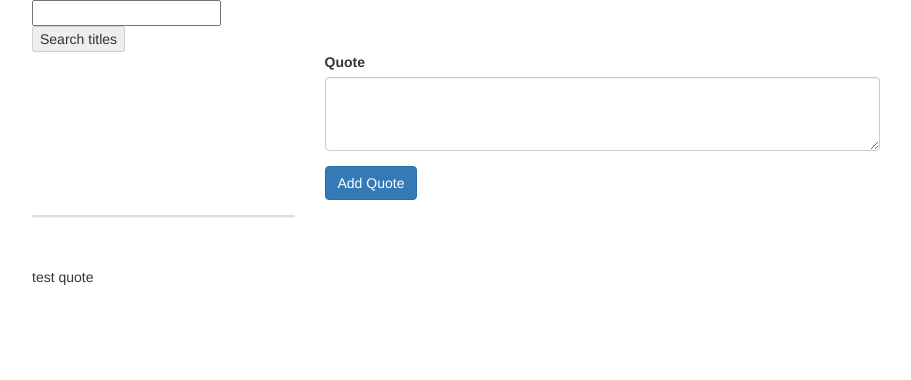
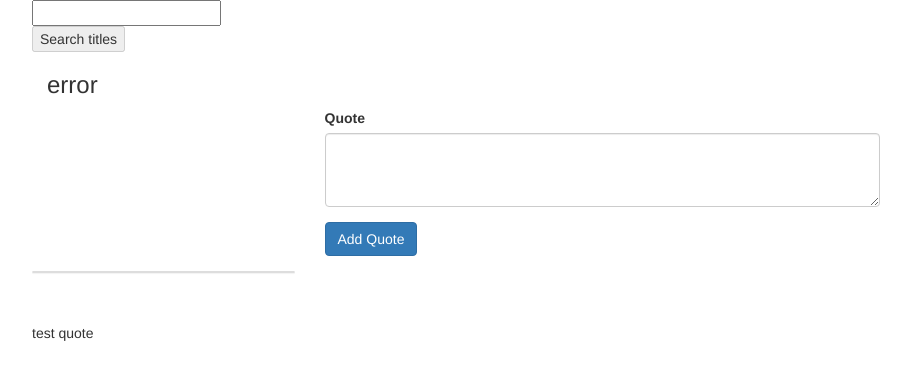
Before and after one commit to BenDixon311/Pokemon-Site, a Vue app: page / in a window 1280 px wide. Shown: the top 380 px of the page, without its empty margins (38-949 px from the left). Built offline with nearby package versions, Linux system fonts and the light colour scheme; the HTML template or start-up script is replaced by a standard one; a web font is replaced by a local one.

Commit message:
Update src/components/Movie.vue

```diff
--- a/src/components/Movie.vue
+++ b/src/components/Movie.vue
@@ -39,7 +39,7 @@
 
 <script>
 // define the external API URL
-const API_URL = 'https://netflixroulette.net/api/api.php'
+const API_URL = 'https://netflixroulette.net/api/api.php' //need new api, this one doesn't work anymore.
 // Helper function to help build urls to fetch movie details from title
 function buildUrl (title) {
   return `${API_URL}?title=${title}`
@@ -49,7 +49,7 @@ export default {
   data () {
     return {
       title: '',
-      error_message: '',
+      error_message: 'error',
       loading: false, // to track when app is retrieving data
       movie: {}
     }
```
